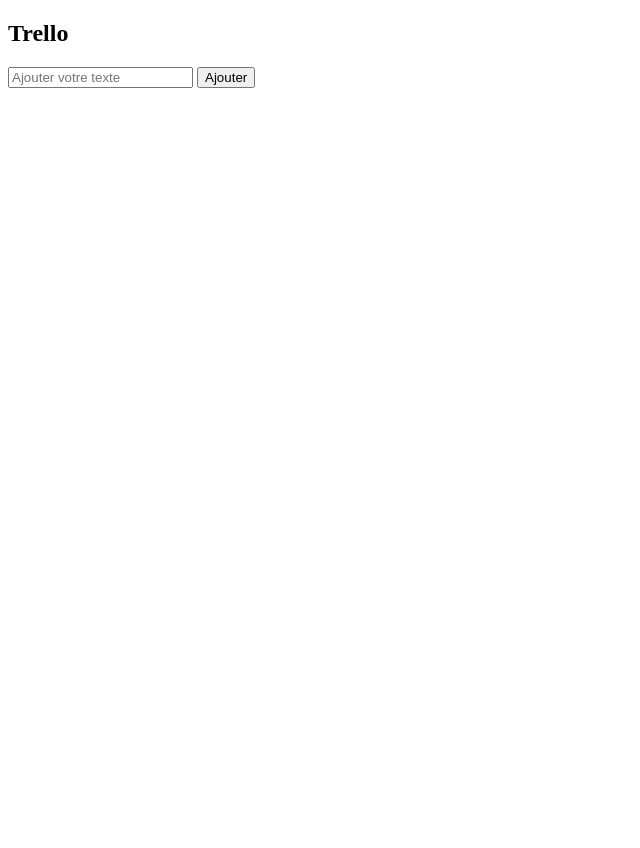
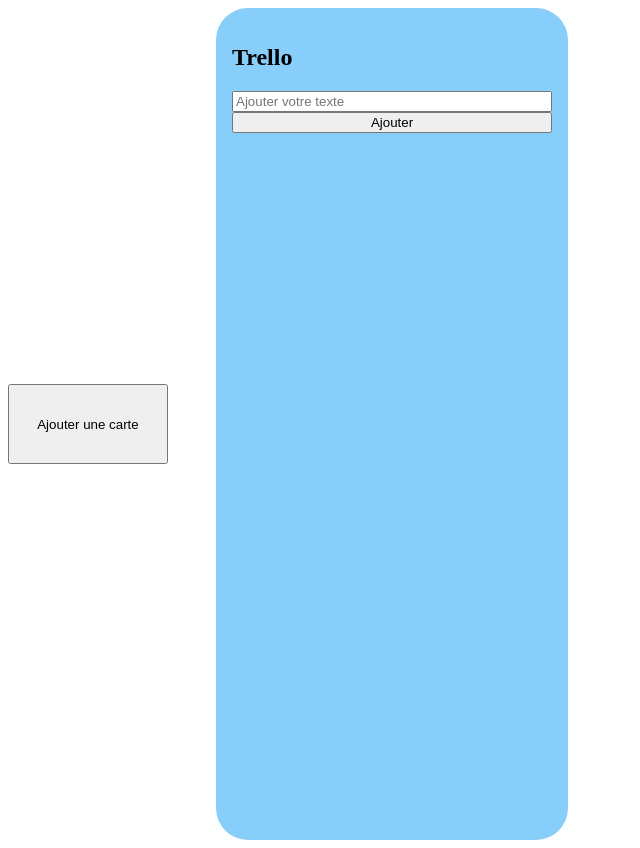
Before and after one commit to Bak-Faek/Trello, a plain HTML site: page index.html in a window 1280 px wide. Shown: the whole page, without its empty margins (0-640 px from the left). Before the commit the page ends 800 px from the top, so only its background shows below. Drawn offline with Linux system fonts and the light colour scheme.

Commit message:
modification CSS

```diff
--- a/index.html
+++ b/index.html
@@ -7,19 +7,18 @@
     <title>Document</title>
   </head>
   <body>
-    <div>
-      <div>
+    <section id="cardContainer">
+      <button onclick="addCard()" id="addCard"> Ajouter une carte</button>
+      <div id="card">
         <h2>Trello</h2>
         <div class="row"></div>
         <input type="text id" id="inputBox" placeholder="Ajouter votre texte" />
         <button onclick="addTask()">Ajouter</button>
+        <ul id="listContainer">
+        </ul>
       </div>
-      <ul id="listContainer">
-        <!-- <li class="checked">Tache1</li>
-        <li>Tache2</li>
-        <li>Tache3</li> -->
-      </ul>
-    </div>
+
+    </section>
 
     <script src="script.js"></script>
   </body>
--- a/script.js
+++ b/script.js
@@ -1,17 +1,17 @@
 const inputBox = document.getElementById("inputBox");
 const listContainer = document.getElementById("listContainer");
+const cardContainer = document.getElementById("cardContainer")
+const card = document.getElementById("card")
 
 function addTask() {
-  if (inputBox.value === "") {
-    alert("Merci d'entrer une tâche");
-  } else {
+
     let li = document.createElement("li");
     li.innerHTML = inputBox.value;
     listContainer.appendChild(li);
     let span = document.createElement("span");
     span.innerHTML = "\u00d7";
     li.appendChild(span);
-  }
+
   inputBox.value = "";
   saveData()
 }
@@ -23,6 +23,11 @@ listContainer.addEventListener("click", function (e) {
   }
 });
 
+function addCard() {
+  let newCard = card.cloneNode(true)
+  cardContainer.appendChild(newCard)
+}
+
 function saveData() {
   localStorage.setItem("data", listContainer.innerHTML );
 }
--- a/style.css
+++ b/style.css
@@ -0,0 +1,38 @@
+#cardContainer {
+    display: flex;
+    overflow-x: auto;
+gap: 3rem;
+width: 100%;
+
+}
+
+#cardContainer:nth-child(1) {
+    display: flex;
+justify-content: flex-start;
+align-items: center;
+
+}
+
+#cardContainer > button {
+    min-width: 10rem;
+    height: 5rem;
+
+}
+
+#card{
+    display: flex;
+    flex-direction: column;
+    min-width: 20rem;
+    background-color: lightskyblue;
+    border-radius: 2rem;
+    padding: 1rem;
+    min-height: 50rem;
+}
+
+#addCard{
+    height: 2rem;
+}
+li{
+    font-size: 1.5rem;
+    margin-bottom: 1rem;
+}
```
